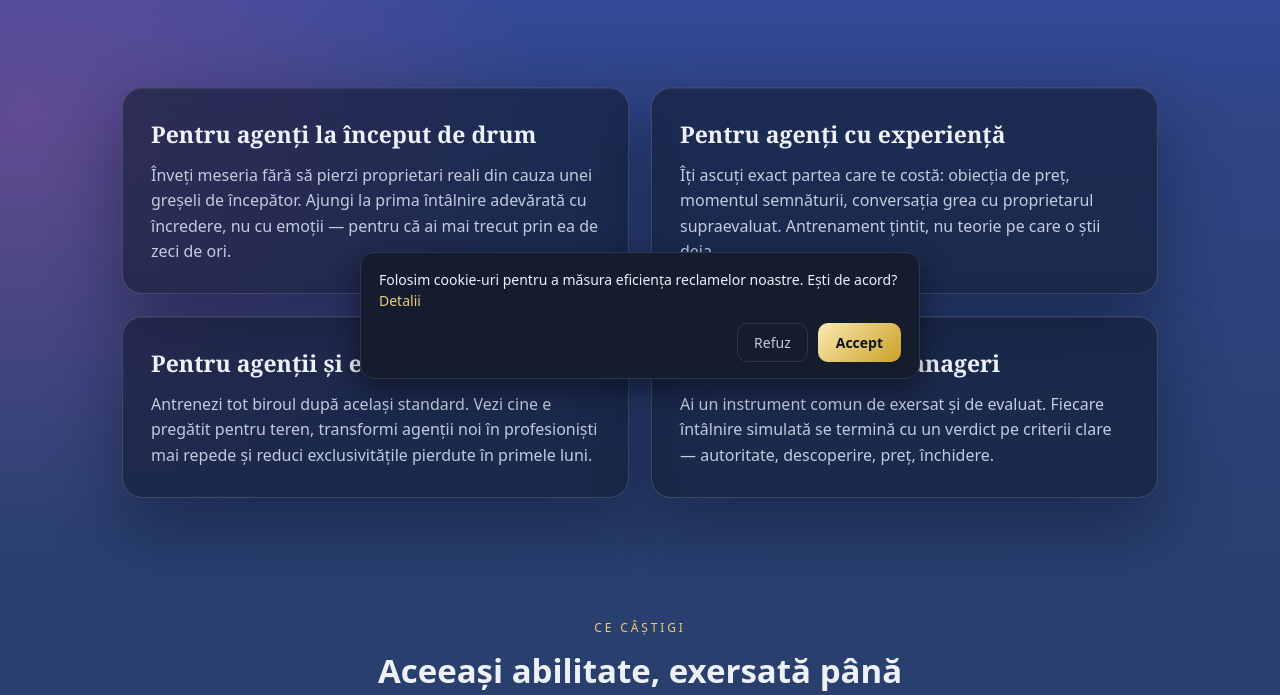
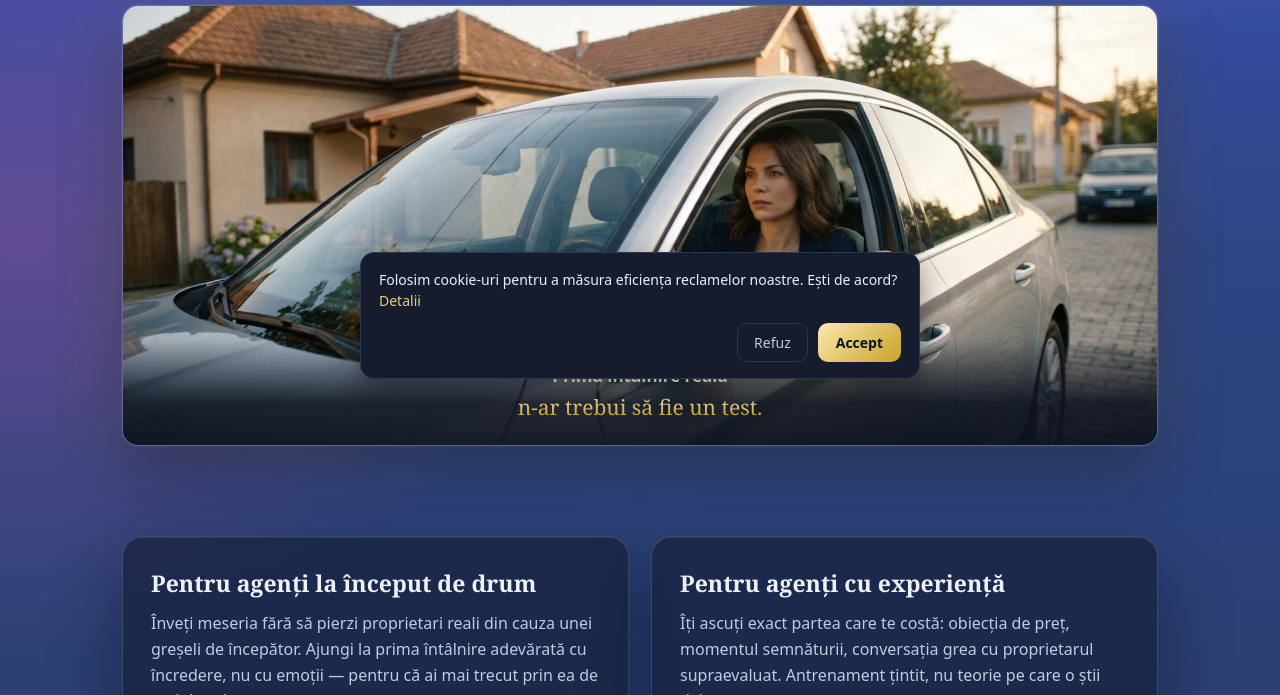
Before and after one commit to Alexandra31Arena/arena-website, a plain HTML site: page pentru-cine.html in a window 1280 px wide. Shown: the part 405-1100 px from the top of the page. Drawn offline with Linux system fonts and the light colour scheme; a script that the page names is missing.

Commit message:
Add hero image to pentru-cine.html
Hook for the beginner-agent angle the page opens with: the nervous
pause in the car before a real first meeting. Caption echoes the
page's own closing line ("Primul apel și prima întâlnire nu ar trebui
să fie cu un proprietar real").

Co-Authored-By: Claude Sonnet 5 <noreply@anthropic.com>
Claude-Session: https://claude.ai/code/session_01FTqXmZfsNUSGBu13n5kyME

```diff
--- a/pentru-cine.html
+++ b/pentru-cine.html
@@ -44,6 +44,14 @@ gtag('js',new Date());gtag('config','AW-18522192095');gtag('config','G-XKDML4T9B
     <div class="kicker">Pentru cine</div>
     <h1>Antrenament pentru fiecare etapă a carierei</h1>
     <p class="lead">De la agentul aflat la prima lună până la echipa care vrea un standard comun — ARENA se pliază pe unde ești acum.</p>
+    <div class="hero-media">
+      <img src="pentru-cine-hero.jpg" width="1600" height="679" loading="eager"
+        alt="Agentă imobiliară în mașină, parcată în fața unei case, privind spre intrare înainte de a coborî pentru o întâlnire reală.">
+      <div class="hero-media-caption">
+        <span class="l1">Prima întâlnire reală</span>
+        <span class="l2">n-ar trebui să fie un test.</span>
+      </div>
+    </div>
   </div>
 </section>
 <section>
```
Also changed, not shown: pentru-cine-hero.jpg (added).
